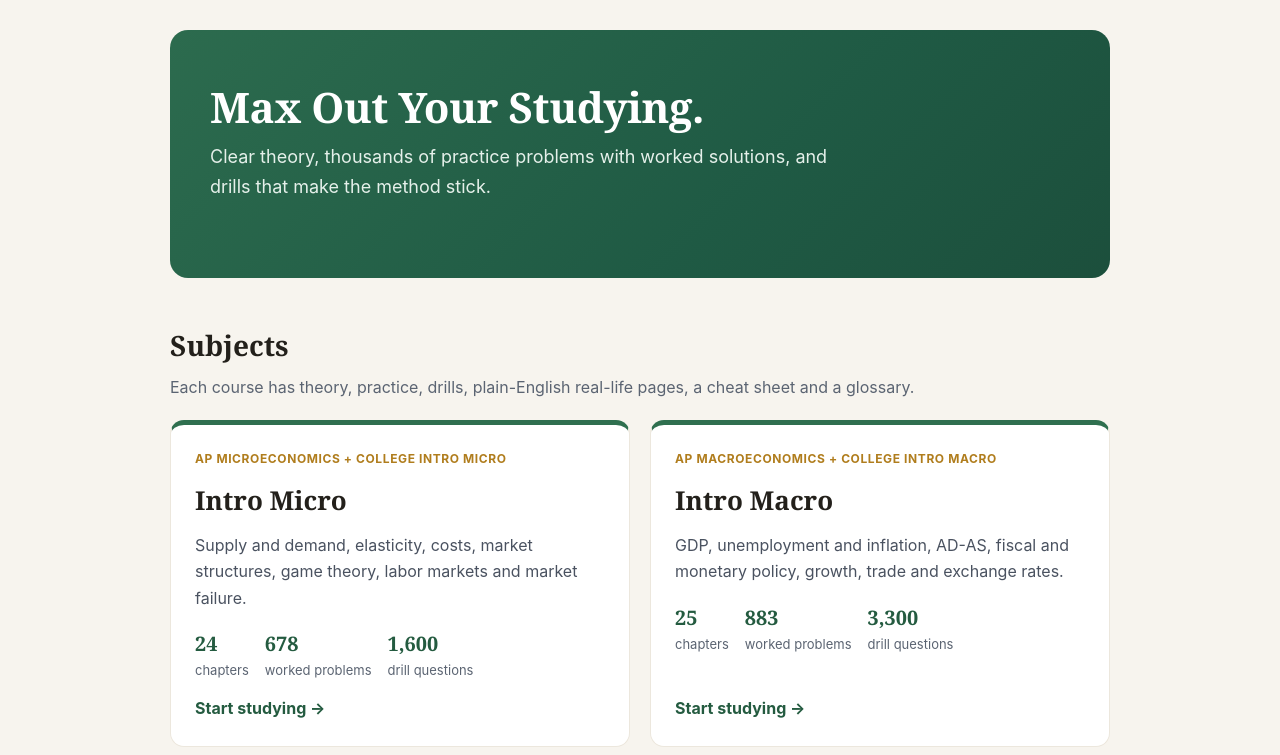
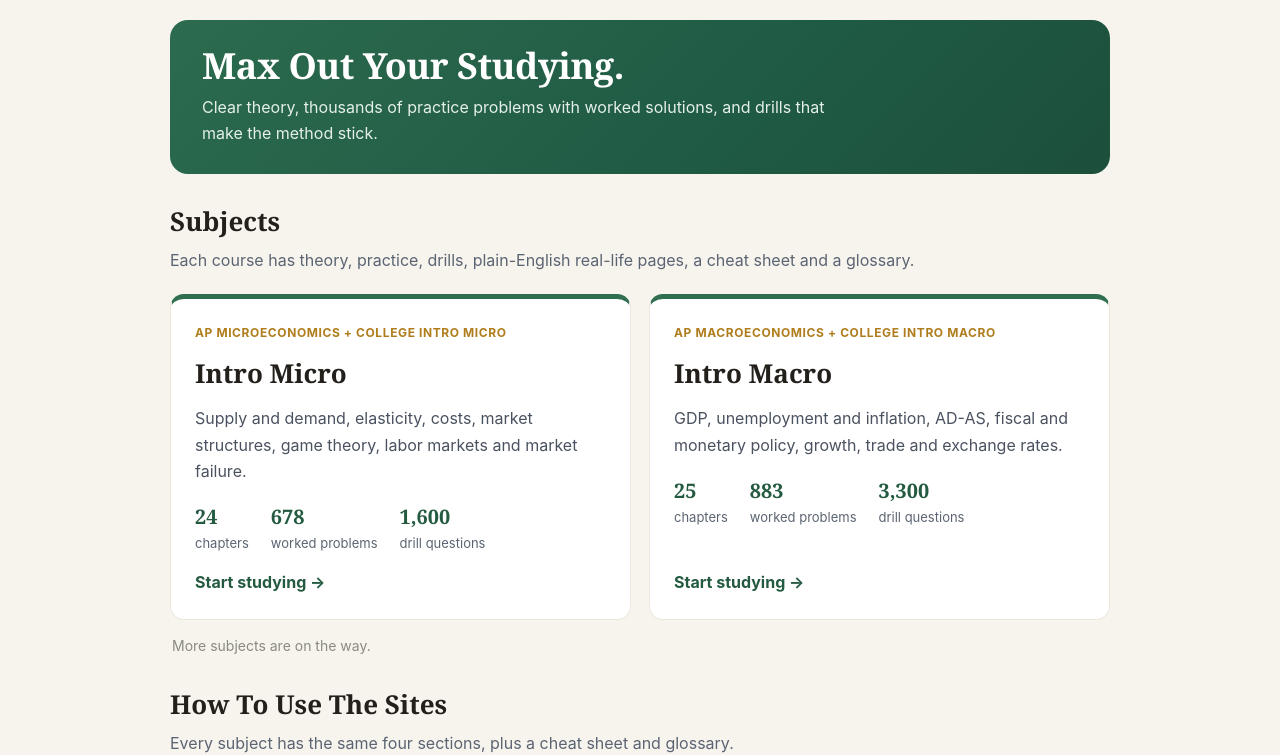
Before and after one commit to JivahnMoradian/studymaxxing, a plain HTML site: page index.html in a window 1280 px wide. Shown: the part 65-820 px from the top of the page. Drawn offline with Linux system fonts and the light colour scheme.

Commit message:
Add files via upload

```diff
--- a/style.css
+++ b/style.css
@@ -7,23 +7,23 @@ header.top{position:sticky;top:0;z-index:20;background:rgba(255,255,255,.95);bac
 .brand{font-weight:700;font-size:23px;color:#23201b;text-decoration:none;letter-spacing:.2px}.brand span{color:#2f6f4f}
 nav.links{margin-left:auto;display:flex;gap:6px}nav.links a{padding:7px 12px;border-radius:8px;color:#5b6472;font-size:14px;font-weight:500;text-decoration:none}
 nav.links a:hover{background:#eaf3ee;color:#245b40}
-main{max-width:980px;margin:0 auto;padding:32px 20px 60px}
-.hero{background:linear-gradient(135deg,#2c6b4e 0%,#1f5a44 62%,#1c4f3c 100%);color:#fff;border-radius:18px;padding:54px 40px;margin-bottom:38px}
+main{max-width:980px;margin:0 auto;padding:22px 20px 60px}
+.hero{background:linear-gradient(135deg,#2c6b4e 0%,#1f5a44 62%,#1c4f3c 100%);color:#fff;border-radius:18px;padding:26px 32px 28px;margin-bottom:6px}
 .hero .tag{display:inline-block;font-size:12px;font-weight:700;letter-spacing:.7px;text-transform:uppercase;background:rgba(255,216,138,.17);color:#ffe0a3;border:1px solid rgba(255,216,138,.32);padding:5px 12px;border-radius:999px;margin-bottom:14px}
-.hero h1{margin:0 0 12px;font-size:42px;line-height:1.1;letter-spacing:-.5px}.hero p{margin:0 0 22px;color:#e5f0ea;max-width:620px;font-size:18px}
+.hero h1{margin:0 0 8px;font-size:36px;line-height:1.1;letter-spacing:-.5px}.hero p{margin:0;color:#e5f0ea;max-width:640px;font-size:16px}
 .btn{display:inline-block;background:#f2b84b;color:#23201b;font-weight:700;padding:11px 20px;border-radius:10px;text-decoration:none;border:0;font-size:15px;cursor:pointer}
 .btn:hover{background:#ffc766}.btn.green{background:#2f6f4f;color:#fff}.btn.green:hover{background:#245b40}.btn.ghost{background:#fff;color:#245b40;border:1px solid #cfe1d7}.btn.ghost:hover{background:#eaf3ee}
-h2{font-size:28px;margin:44px 0 6px;color:#23201b}.lead{color:#5b6472;margin:0 0 20px}
-.cards{display:grid;grid-template-columns:repeat(auto-fit,minmax(280px,1fr));gap:20px}
+h2{font-size:26px;margin:26px 0 4px;color:#23201b}.lead{color:#5b6472;margin:0 0 20px}
+.cards.four{grid-template-columns:repeat(auto-fit,minmax(210px,1fr))}.card.plain:hover{transform:none;box-shadow:none}.card.plain{cursor:default}.cards{display:grid;grid-template-columns:repeat(auto-fit,minmax(300px,1fr));gap:18px}.more{margin:14px 2px 0;color:#8a8a80;font-size:14px}
 .card{background:#fff;border:1px solid #ece7dd;border-top:5px solid #2f6f4f;border-radius:14px;padding:24px;display:flex;flex-direction:column;gap:10px;text-decoration:none;color:inherit;transition:transform .15s,box-shadow .15s}
 .card:hover{transform:translateY(-3px);box-shadow:0 10px 26px rgba(40,50,40,.12)}
 .card .who{font-size:12px;font-weight:700;letter-spacing:.6px;text-transform:uppercase;color:#b07d1d}
 .card h3{margin:0;font-size:26px;color:#23201b}.card p{margin:0;color:#4a5260}
-.stats{display:flex;gap:16px;flex-wrap:wrap;margin:6px 0 4px}.stats div{font-size:13px;color:#5b6472}.stats b{display:block;font-size:20px;color:#245b40;font-family:Georgia,serif}
+.stats{display:flex;gap:22px;flex-wrap:wrap;margin:6px 0 4px}.stats div{font-size:13px;color:#5b6472}.stats b{display:block;font-size:20px;color:#245b40;font-family:Georgia,serif}
 .card .go{margin-top:auto;font-weight:700;color:#245b40}
 .card.soon{border-top-color:#d9d4c7;background:transparent;border-style:dashed;border-top-style:dashed;justify-content:center;text-align:center;color:#8a8a80}.card.soon:hover{transform:none;box-shadow:none}
 .content{background:#fff;border:1px solid #ece7dd;border-radius:14px;padding:8px 28px 22px}.content h3{margin:22px 0 4px;font-size:21px}
 .about-me{display:flex;gap:20px;align-items:flex-start;margin-top:8px}.avatar{width:150px;height:150px;border-radius:50%;object-fit:cover;flex:none}
 .contact{display:flex;gap:12px;flex-wrap:wrap;margin-top:14px}
 footer{max-width:980px;margin:0 auto;padding:22px 20px 44px;border-top:1px solid #ece7dd;font-size:13.5px;color:#5b6472}footer a{color:#245b40;font-weight:600;text-decoration:none}
-@media(max-width:560px){.hero{padding:36px 22px}.hero h1{font-size:32px}.about-me{flex-direction:column;align-items:center;text-align:center}.content{padding:6px 18px 18px}nav.links a{padding:7px 8px}}
+@media(max-width:560px){.hero{padding:16px 16px 18px}.hero h1{font-size:25px}.hero p{font-size:14.5px}#subjects+.lead{display:none}h2{margin-top:18px}.card{padding:18px}.card p{font-size:14.5px}.about-me{flex-direction:column;align-items:center;text-align:center}.content{padding:6px 18px 18px}nav.links a{padding:7px 6px;font-size:13px}}
```
